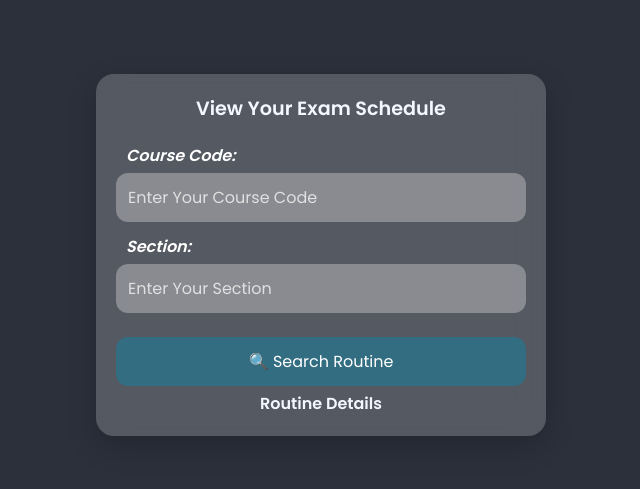
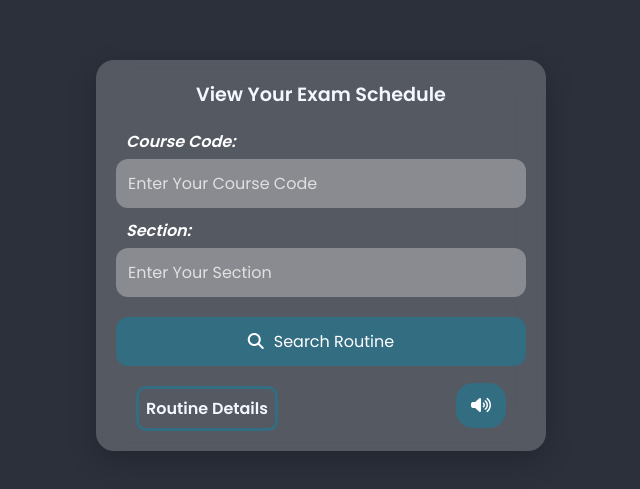
Before and after one commit to touhid404/Exam-Routine-Viewer, a plain HTML site: page index.html in a window 1280 px wide. Shown: the part 145-634 px from the top of the page, without its empty margins (319-959 px from the left). Drawn offline with Linux system fonts and the light colour scheme.

Commit message:
inital voice added

```diff
--- a/Js/FindRoomNo.js
+++ b/Js/FindRoomNo.js
@@ -75,3 +75,16 @@ function handleSearch() {
     alert("Please enter both Course Code and Section.");
   }
 }
+
+
+
+document.getElementById("pronounce-sentence").addEventListener("click", function() {
+  const sentence = "Please enter both Course Code and Section.";
+  pronounceWord(sentence);
+});
+
+function pronounceWord(w) {
+  const utterance = new SpeechSynthesisUtterance(w);
+  utterance.lang = 'en-EN'; // English
+  window.speechSynthesis.speak(utterance);
+}
--- a/Styles/style.css
+++ b/Styles/style.css
@@ -56,7 +56,7 @@ h2 {
 
 /* Input fields */
 .input-group {
-    margin-bottom: 12px;
+    margin-bottom: 10px;
     text-align: left;
 }
 
@@ -90,7 +90,7 @@ input:focus {
 
 /* Search button */
 .search-btn {
-    margin-top: 12px;
+    margin-top: 20px;
     width: 100%;
     padding: 12px;
     background: #336D82;
@@ -100,6 +100,10 @@ input:focus {
     font-size: 1em;
     cursor: pointer;
     transition: 0.3s;
+    display: flex;
+    gap: 10px;
+    justify-content: center;
+    align-items: center;
 }
 
 .search-btn:hover {
@@ -111,6 +115,40 @@ h3{
     margin-top: 5px;
     font-size: 16px;
 }
+
+
+
+.details{
+    padding: 0 20px;
+    display: flex;
+    justify-content: space-between;
+    align-items: center;
+    margin-top: 15px;
+}
+
+.details button{
+    padding: 10px 15px;
+    background:#336D82;
+    color: white;
+    border: none;
+    border-radius: 17px;
+    font-size: 1em;
+    cursor: pointer;
+    transition: 0.3s;
+}
+
+
+.details button:hover {
+    background:#2B303B;
+    transform: scale(1.05);
+}
+
+.details h3{
+    border: 3px solid #336D82;
+    padding: 7px;
+    border-radius: 10px;
+}
+
 
 /* Stylish result card */
 #result-card {
--- a/index.html
+++ b/index.html
@@ -1,11 +1,16 @@
 <!DOCTYPE html>
 <html lang="en">
   <head>
-    <meta charset="UTF-8">
-    <meta name="viewport" content="width=device-width, initial-scale=1.0">
+    <meta charset="UTF-8" />
+    <meta name="viewport" content="width=device-width, initial-scale=1.0" />
     <title>UIU Exam Schedule</title>
     <script src="https://unpkg.com/read-excel-file@4.x/bundle/read-excel-file.min.js"></script>
-    <link rel="stylesheet" href="./Styles/style.css">
+    <link rel="stylesheet" href="./Styles/style.css" />
+
+    <script
+      src="https://kit.fontawesome.com/873c85c170.js"
+      crossorigin="anonymous"
+    ></script>
   </head>
   <body>
     <div class="container">
@@ -13,17 +18,29 @@
 
       <div class="input-group">
         <label for="courseCode">Course Code:</label>
-            <input type="text" id="courseCode" placeholder="Enter Your Course Code">
+        <input
+          type="text"
+          id="courseCode"
+          placeholder="Enter Your Course Code"
+        />
       </div>
 
       <div class="input-group">
         <label for="section">Section:</label>
-            <input type="text" id="section" placeholder="Enter Your Section">
+        <input type="text" id="section" placeholder="Enter Your Section" />
       </div>
 
-        <button class="search-btn" onclick="handleSearch()">🔍 Search Routine</button>
+      <button class="search-btn" onclick="handleSearch()">
+        <i class="fa-solid fa-magnifying-glass"></i>
+        <span>Search Routine</span>
+      </button>
 
+      <div class="details">
         <h3>Routine Details</h3>
+        <button class="" id="pronounce-sentence">
+          <i class="fa-solid fa-volume-high"></i>
+        </button>
+      </div>
       <div id="result-card" class="hidden"></div>
     </div>
 
```
Also changed, not shown: Js/script.js (line endings or trailing spaces). Lines whose indentation alone changed are shown as unchanged.
